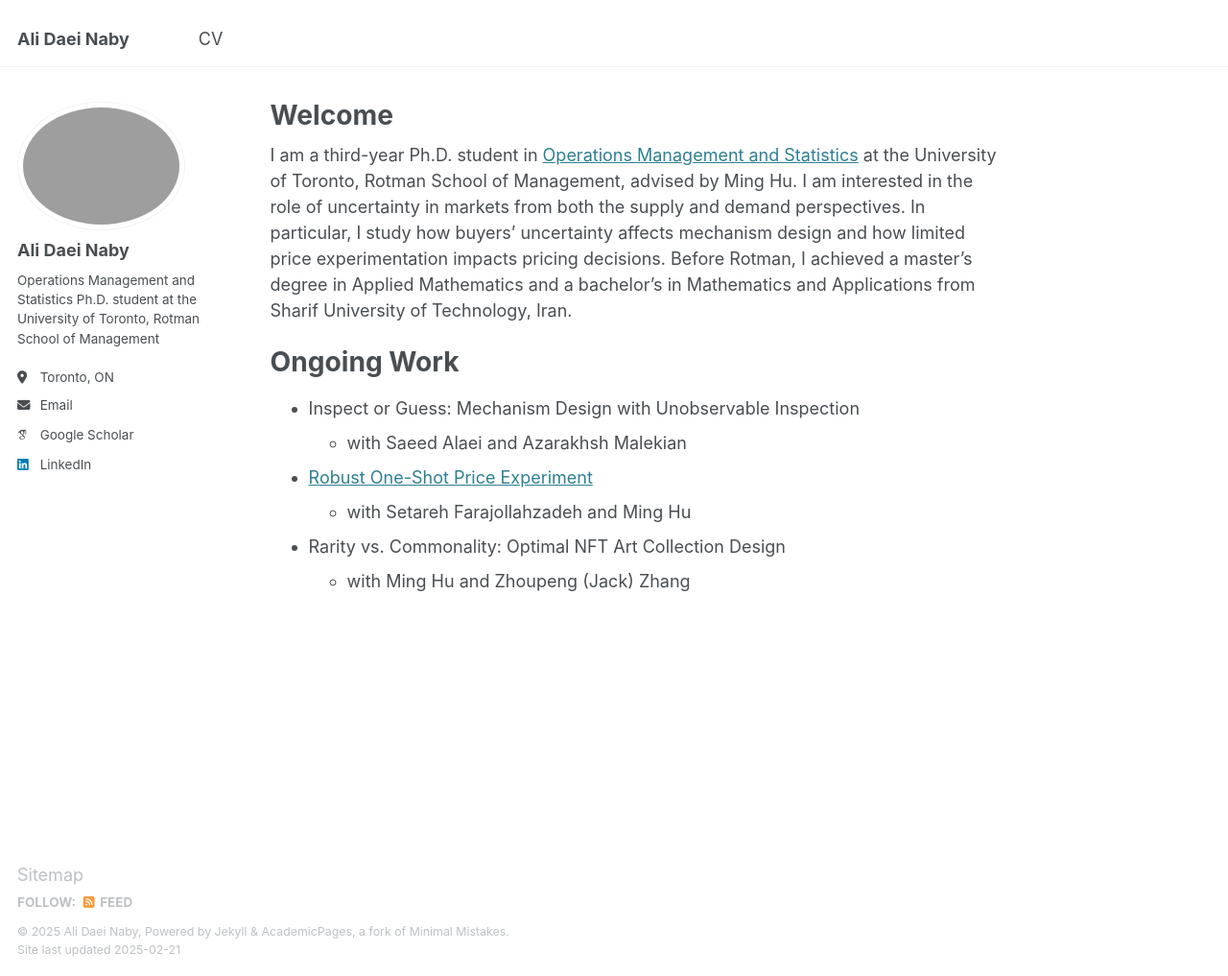
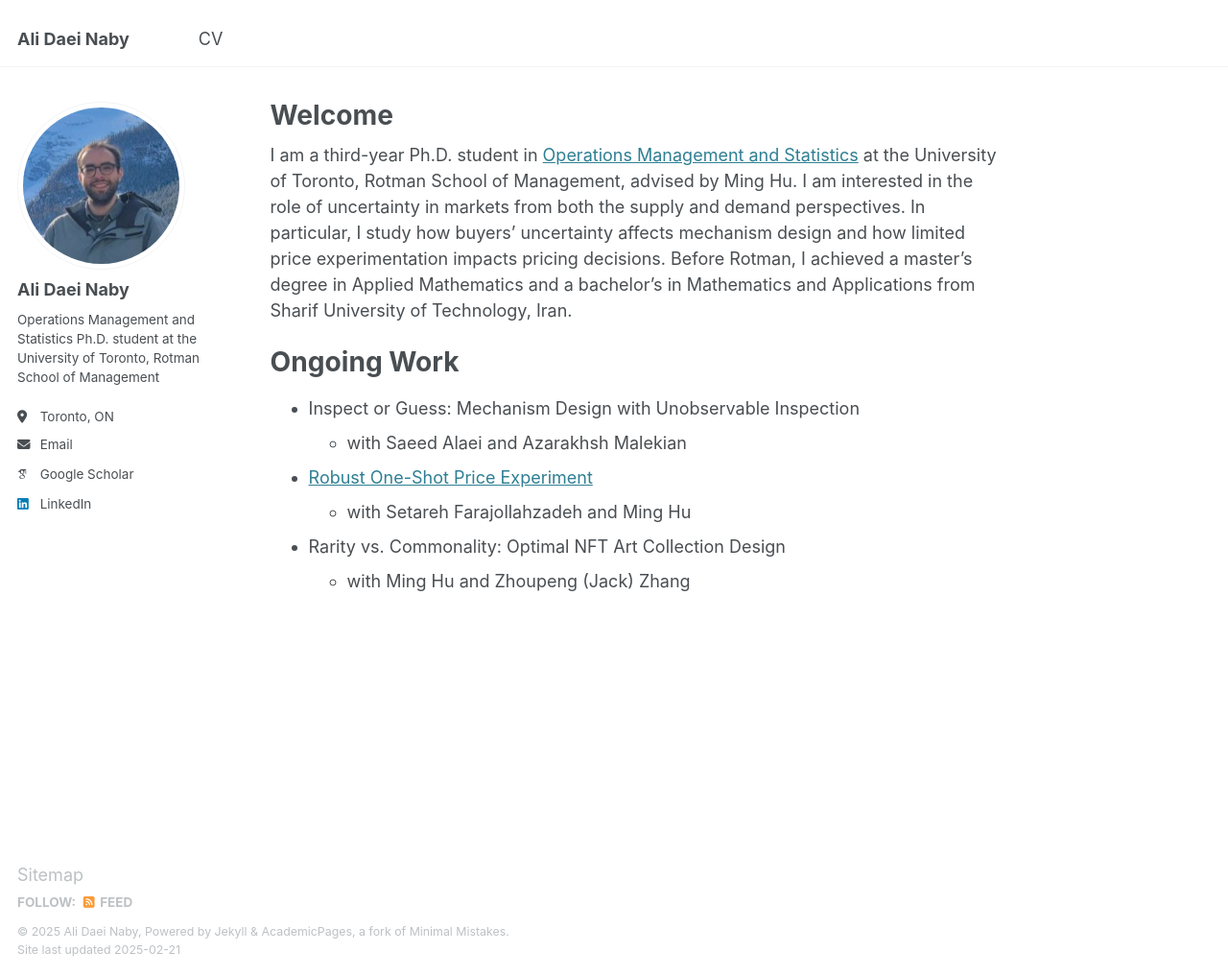
Before and after one commit to alidaeinaby/alidaeinaby.github.io, a Jekyll site: the page built from _pages/about.md, in a window 1280 px wide and 1017 px high. Shown: the whole window at 96% size. Built offline with Jekyll 4.4.1, drawn with Linux system fonts in a browser that asks for light colours; some web fonts are replaced.

Commit message:
Update _config.yml

```diff
--- a/_config.yml
+++ b/_config.yml
@@ -22,7 +22,7 @@ url                      : https://alidaeinaby.github.io/ # the base hostname &
 #               Additional customization can be done by editing /_includes/author-profile.html
 author:
   # Biographic information
-  avatar           : "hello.png"
+  avatar           : "banf.png"
   name             : "Ali Daei Naby"
   pronouns         : # example: "she/her"
   bio              : "Operations Management and Statistics Ph.D. student at the University of Toronto, Rotman School of Management"
```
